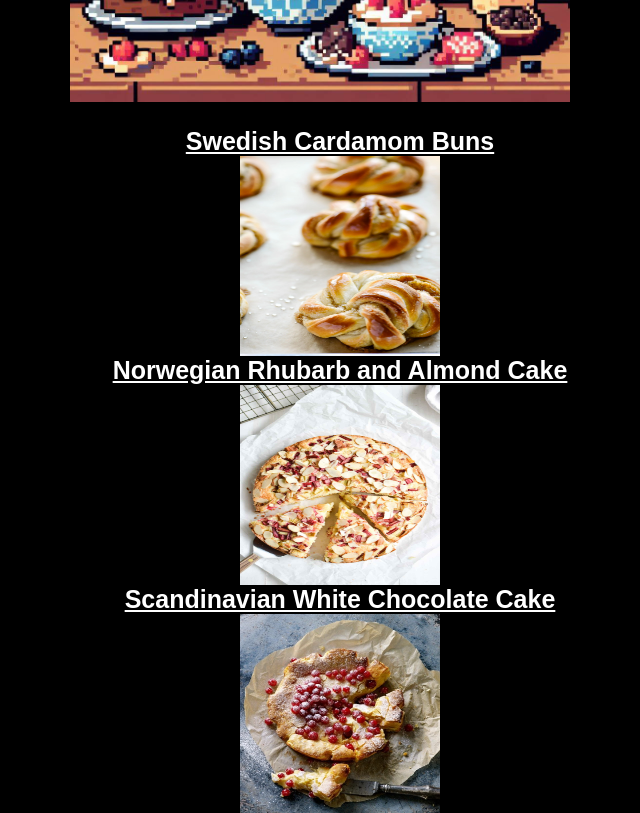
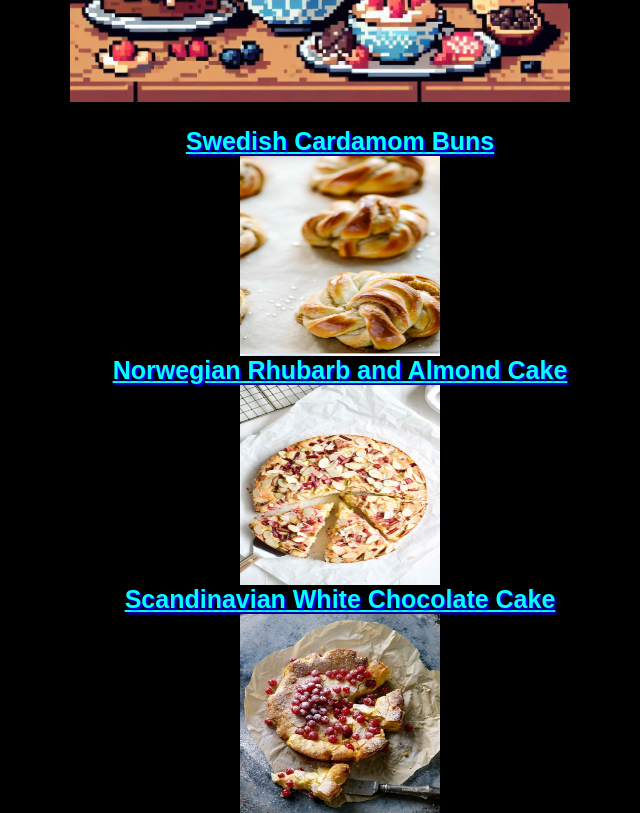
Before and after one commit to jiju-dev/odin-recipes, a plain HTML site: page index.html in a window 1280 px wide. Shown: the part 680-1493 px from the top of the page, without its empty margins (320-960 px from the left). Drawn offline with Linux system fonts and the light colour scheme.

Commit message:
Style recipe list items

```diff
--- a/index.html
+++ b/index.html
@@ -10,11 +10,11 @@
         <h1>Odin's Nordic Dessert Recipes</h1>
         <img src="./images/odin-bakery.png" alt="Image of Odin baking desserts" height="500" width="500" class="center">
         <ul class="recipes">
-            <li> <a href="./recipes/swedish-cardamom-buns.html">Swedish Cardamom Buns</a></li>
+            <li> <a style="color:aqua; text-shadow: 2px 2px 2px blue" href=./recipes/swedish-cardamom-buns.html>Swedish Cardamom Buns</a></li>
             <img src="./images/buns.jpg" alt="Swedish Cardamom Buns" height="200" width="200" class="center">
-            <li> <a href="./recipes/norwegian-rhubarb-almond-cake.html">Norwegian Rhubarb and Almond Cake</a></li>
+            <li> <a style="color:aqua; text-shadow: 2px 2px 2px blue" href="./recipes/norwegian-rhubarb-almond-cake.html">Norwegian Rhubarb and Almond Cake</a></li>
             <img src="./images/rhubarb-cake.jpg" alt="Norwegian Rhubarb and Almond Cake" height="200" width="200" class="center">
-            <li> <a href="./recipes/scandinavian-white-chocolate-cake.html">Scandinavian White Chocolate Cake</a></li>
+            <li> <a style="color:aqua; text-shadow: 2px 2px 2px blue" href="./recipes/scandinavian-white-chocolate-cake.html">Scandinavian White Chocolate Cake</a></li>
             <img src="./images/white-chocolate-cake.jpg" alt="Scandinavian White Chocolate cake" width="200" height="200" class="center">
         </ul>
     </body>
```
